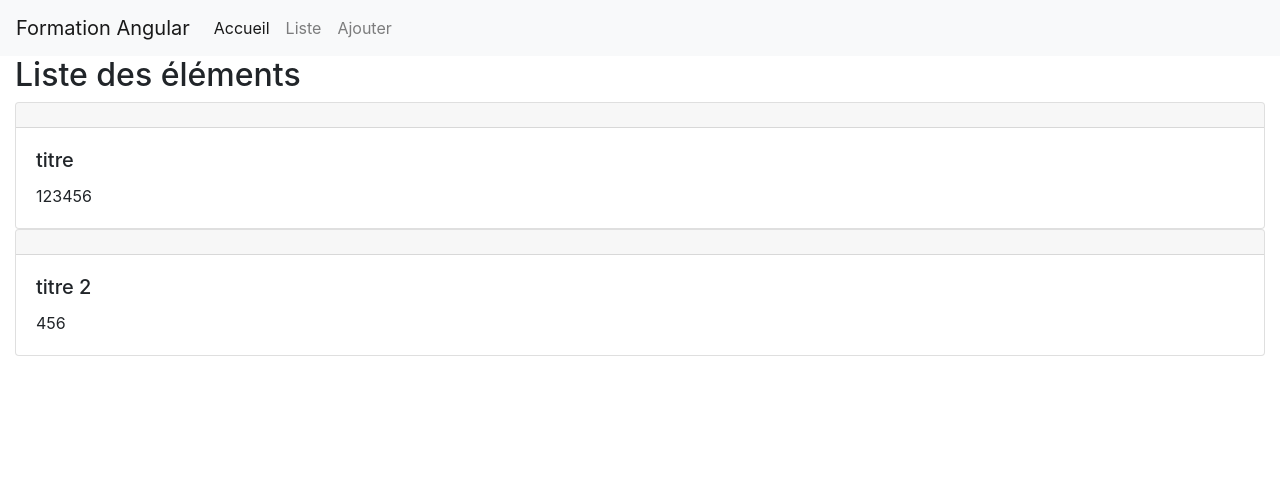
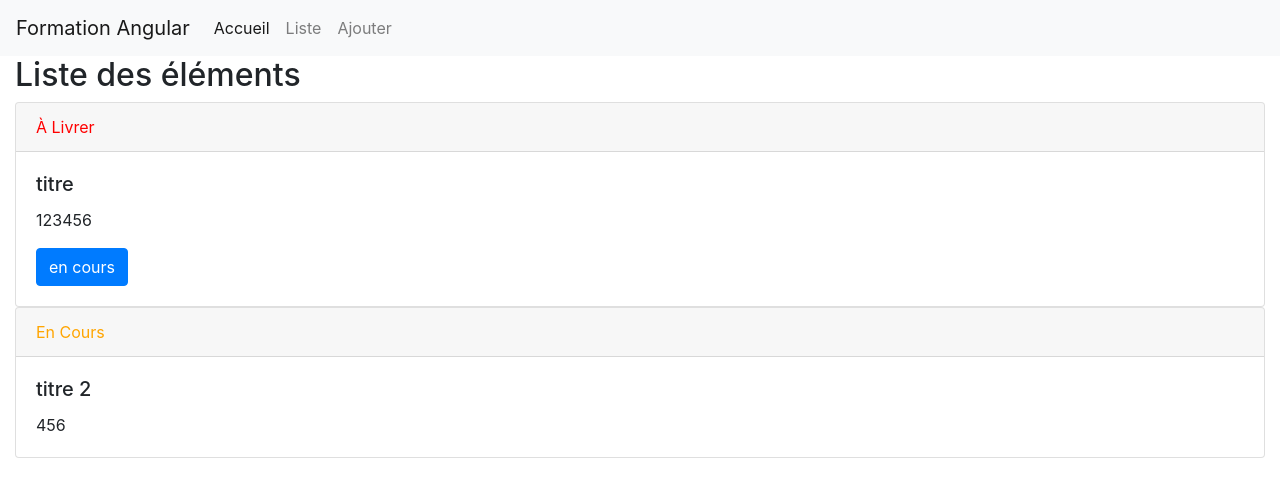
Before and after one commit to Stav88/FormationAngular, an Angular app: page /items/list in a window 1280 px wide. Shown: the top 496 px of the page. Built offline with nearby package versions, Linux system fonts and the light colour scheme.

Commit message:
Affichage et mise à jour du statut

```diff
--- a/src/app/core/collection.service.ts
+++ b/src/app/core/collection.service.ts
@@ -1,38 +1,37 @@
 import { Injectable } from '@angular/core';
 import { Item } from './item';
+import { Observable, of } from 'rxjs';
+import { State } from '../items/state.enum';
 
 @Injectable({
-  providedIn: 'root'
+  providedIn: 'root' // défini le singleton
 })
 export class CollectionService {
-  private _collection: Item[];
+  private _collection$: Observable<Item[]>;
 
   constructor() {
-    this.collection = [
+    const collection: Item[] = [
       {
         id: 1,
         name: 'titre',
         reference: 123456,
-        state: ''
+        state: State.ALIVRER
       },
       {
         id: 2,
         name: 'titre 2',
         reference: 456,
-        state: ''
+        state: State.ENCOURS
       }
     ];
+    this._collection$ = of(collection);
   }
 
-  get collection(): Item[] {
-    return this._collection;
+  get collection$(): Observable<Item[]> {
+    return this._collection$;
   }
 
-  set collection(collection: Item[]) {
-    this._collection = collection;
-  }
-
-  get length(): number {
-    return this._collection.length;
-  }
+  // get length$(): Observable<number> {
+  //   return this._collection$.pipe(map((collection: Item[]) => collection.length));
+  // }
 }
--- a/src/app/core/item.ts
+++ b/src/app/core/item.ts
@@ -1,6 +1,8 @@
+import { State } from '../items/state.enum';
+
 export interface Item {
   id: number;
   name: string;
   reference: number;
-  state: string;
+  state: State;
 }
--- a/src/app/items/components/item/item.component.html
+++ b/src/app/items/components/item/item.component.html
@@ -1,9 +1,15 @@
 <div class="card" [attr.data-item-id]="item.id">
   <div class="card-header">
-    {{item.state}}
+    <span [appState]="item.state">{{item.state}}</span>
   </div>
   <div class="card-body">
     <h5 class="card-title">{{ item.name }}</h5>
     <p class="card-text">{{ item.reference }}</p>
+
+    <ng-container [ngSwitch]="item.state">
+      <button *ngSwitchCase="State.ALIVRER" type="button" class="btn btn-primary" (click)="changeState(State.ENCOURS)">
+        {{ State.ENCOURS }}
+      </button>
+    </ng-container>
   </div>
 </div>
--- a/src/app/items/components/item/item.component.ts
+++ b/src/app/items/components/item/item.component.ts
@@ -1,5 +1,6 @@
 import { Component, OnInit, Input } from '@angular/core';
 import { Item } from '../../../core/item';
+import { State } from '../../state.enum';
 
 @Component({
   selector: 'app-item',
@@ -8,6 +9,7 @@ import { Item } from '../../../core/item';
 })
 export class ItemComponent implements OnInit {
   private _item: Item;
+  State = State;
 
   constructor() { }
 
@@ -21,4 +23,8 @@ export class ItemComponent implements OnInit {
   @Input('item') public set item(item: Item) {
     this._item = item;
   }
+
+  public changeState(state: State): void {
+    this._item.state = state;
+  }
 }
--- a/src/app/items/containers/list-items/list-items.component.html
+++ b/src/app/items/containers/list-items/list-items.component.html
@@ -1,9 +1,11 @@
 <h2>Liste des éléments</h2>
-<ng-container *ngIf="collectionService.length > 0">
-  <ng-container *ngFor="let item of collectionService.collection; index as i">
-    <app-item [item]="item"></app-item>
+<!-- <p>
+  <ng-container [ngSwitch]="collectionService.length$ | async">
+    <ng-container *ngSwitchCase="0">Aucun éléments trouvés</ng-container>
+    <ng-container *ngSwitchCase="1">1 élément trouvé</ng-container>
+    <ng-container *ngSwitchDefault>{{collectionService.length$ | async}} élément trouvé</ng-container>
   </ng-container>
+</p> -->
+<ng-container *ngFor="let item of collectionService.collection$ | async; index as i">
+  <app-item [item]="item"></app-item>
 </ng-container>
-<ng-container *ngIf="collectionService.length <= 0">
-  <p>Aucun élément</p>>
-</ng-container>
--- a/src/app/items/items.module.ts
+++ b/src/app/items/items.module.ts
@@ -4,11 +4,13 @@ import { ListItemsComponent } from './containers/list-items/list-items.component
 import { AddItemComponent } from './containers/add-item/add-item.component';
 import { ItemsRoutingModule } from './items-routing.module';
 import { ItemComponent } from './components/item/item.component';
+import { SharedModule } from '../shared/shared.module';
 
 @NgModule({
   imports: [
     CommonModule,
-    ItemsRoutingModule
+    ItemsRoutingModule,
+    SharedModule
   ],
   declarations: [ListItemsComponent, AddItemComponent, ItemComponent],
   exports: []
--- /dev/null
+++ b/src/app/items/state.enum.ts
@@ -0,0 +1,5 @@
+export enum State {
+  ALIVRER = 'à livrer',
+  ENCOURS = 'en cours',
+  LIVREE  = 'livrée'
+}
--- a/src/app/shared/shared.module.ts
+++ b/src/app/shared/shared.module.ts
@@ -3,6 +3,7 @@ import { CommonModule } from '@angular/common';
 import { MenuComponent } from './menu/menu.component';
 import {NgbModule} from '@ng-bootstrap/ng-bootstrap';
 import { RouterModule } from '@angular/router';
+import { StateDirective } from './state.directive';
 
 @NgModule({
   imports: [
@@ -10,7 +11,7 @@ import { RouterModule } from '@angular/router';
     NgbModule,
     RouterModule
   ],
-  declarations: [MenuComponent],
-  exports: [MenuComponent]
+  declarations: [MenuComponent, StateDirective],
+  exports: [MenuComponent, StateDirective]
 })
 export class SharedModule { }
--- /dev/null
+++ b/src/app/shared/state.directive.ts
@@ -0,0 +1,27 @@
+import { Directive, Input, HostBinding, OnChanges, SimpleChanges } from '@angular/core';
+
+@Directive({
+  selector: '[appState]'
+})
+export class StateDirective implements OnChanges {
+  @Input() appState: string;
+  @HostBinding('class') className: string;
+  constructor() { }
+
+  public ngOnChanges(changes: SimpleChanges): void {
+    this.className = this.formatCssClass(this.appState);
+  }
+
+  private removeSpecialChars(str: string): string {
+    // normalize() s'assure que la string est en unicode accent + char
+    // replace [\u0300-\u036f] correspond au accents seuls
+    return str.normalize('NFD').replace(/[\u0300-\u036f]/g, '');
+  }
+
+  private formatCssClass(state: string): string {
+    state = this.removeSpecialChars(state);
+    return `state-${state}`
+      .toLowerCase()
+      .replace(/\s+/g, '');
+  }
+}
--- a/src/styles.css
+++ b/src/styles.css
@@ -1,10 +1,16 @@
 /* You can add global styles to this file, and also import other style files */
-
-table {
-  border-collapse: collapse;
-  width: 100%;
+.state-alivrer,
+.state-encours,
+.state-livre {
+  text-transform: capitalize;
 }
 
-td, th {
-  border: solid 1px;
+.state-alivrer {
+  color: red;
 }
+.state-encours {
+  color: orange;
+}
+.state-livre {
+  color: green;
+}
```
Also changed, not shown: .angulardoc.json (added), 1 other file (tests, documents, lock files or other folders).
